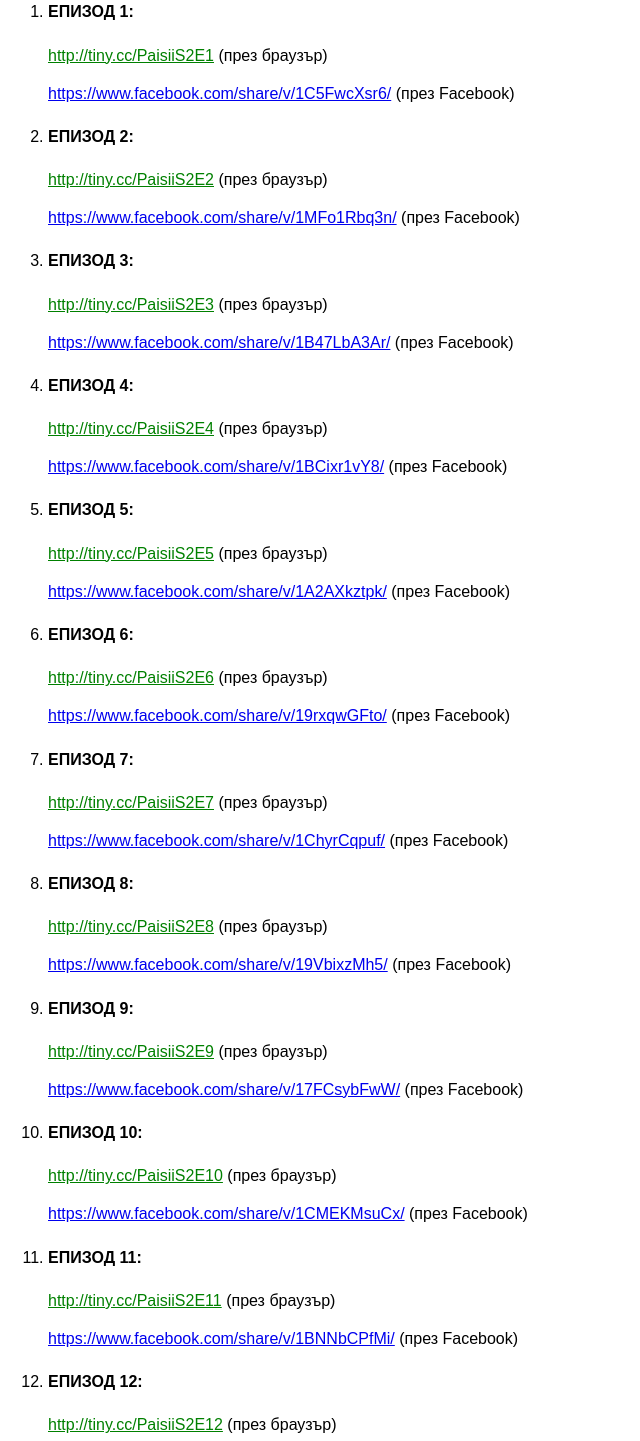
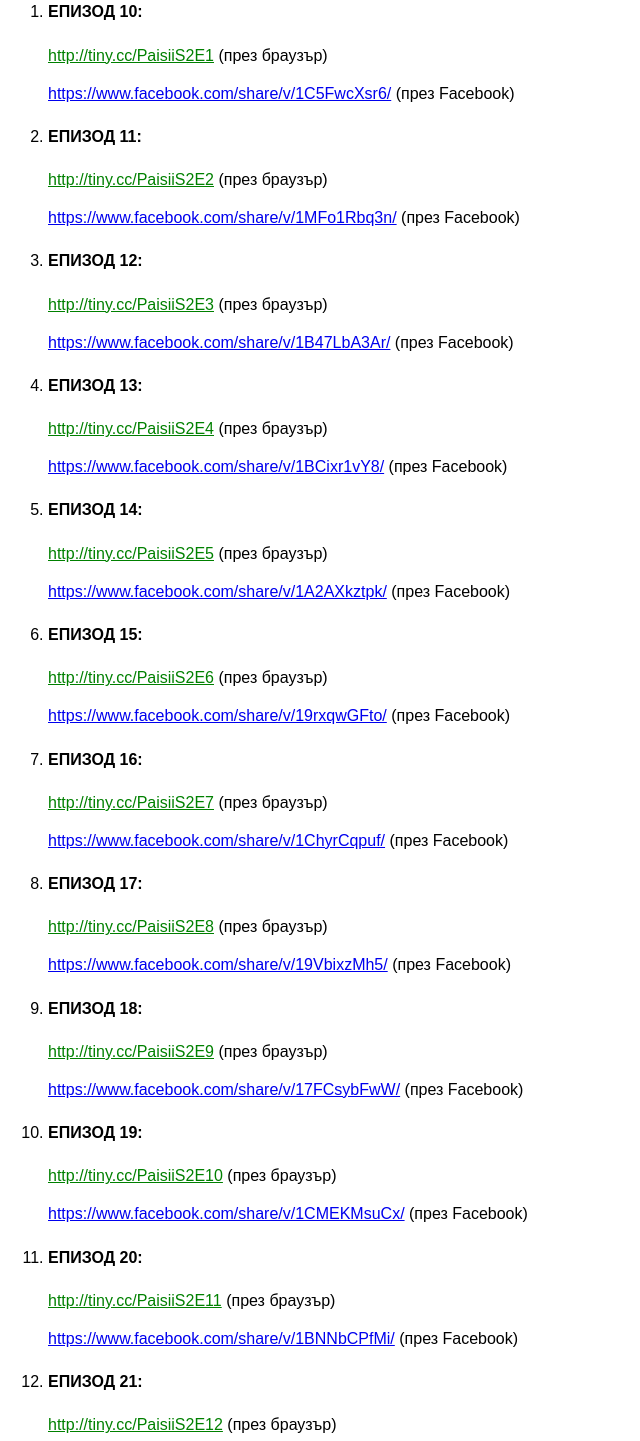
Before and after one commit to nstratiev/manastir, a plain HTML site: page bg-subtitles.html in a window 1280 px wide. Shown: the part 1454-2895 px from the top of the page, without its empty margins (0-640 px from the left). Drawn offline with Linux system fonts and the light colour scheme.

Commit message:
edit bg episodes' numbering

```diff
--- a/bg-subtitles.html
+++ b/bg-subtitles.html
@@ -104,70 +104,70 @@
 
       <ol>
         <li class="card">
-          <h4 class="episode-title">ЕПИЗОД 1:</h4>
+          <h4 class="episode-title">ЕПИЗОД 10:</h4>
           <a class="browser" href="http://tiny.cc/PaisiiS2E1">http://tiny.cc/PaisiiS2E1</a> <span class="browser">(през
             браузър)</span><br>
           <a href="https://www.facebook.com/share/v/1C5FwcXsr6/">https://www.facebook.com/share/v/1C5FwcXsr6/</a> <span
             class="facebook">(през Facebook)</span>
         </li>
         <li class="card">
-          <h4 class="episode-title">ЕПИЗОД 2:</h4>
+          <h4 class="episode-title">ЕПИЗОД 11:</h4>
           <a class="browser" href="http://tiny.cc/PaisiiS2E2">http://tiny.cc/PaisiiS2E2</a> <span class="browser">(през
             браузър)</span><br>
           <a href="https://www.facebook.com/share/v/1MFo1Rbq3n/">https://www.facebook.com/share/v/1MFo1Rbq3n/</a> <span
             class="facebook">(през Facebook)</span>
         </li>
         <li class="card">
-          <h4 class="episode-title">ЕПИЗОД 3:</h4>
+          <h4 class="episode-title">ЕПИЗОД 12:</h4>
           <a class="browser" href="http://tiny.cc/PaisiiS2E3">http://tiny.cc/PaisiiS2E3</a> <span class="browser">(през
             браузър)</span><br>
           <a href="https://www.facebook.com/share/v/1B47LbA3Ar/">https://www.facebook.com/share/v/1B47LbA3Ar/</a> <span
             class="facebook">(през Facebook)</span>
         </li>
         <li class="card">
-          <h4 class="episode-title">ЕПИЗОД 4:</h4>
+          <h4 class="episode-title">ЕПИЗОД 13:</h4>
           <a class="browser" href="http://tiny.cc/PaisiiS2E4">http://tiny.cc/PaisiiS2E4</a> <span class="browser">(през
             браузър)</span><br>
           <a href="https://www.facebook.com/share/v/1BCixr1vY8/">https://www.facebook.com/share/v/1BCixr1vY8/</a> <span
             class="facebook">(през Facebook)</span>
         </li>
         <li class="card">
-          <h4 class="episode-title">ЕПИЗОД 5:</h4>
+          <h4 class="episode-title">ЕПИЗОД 14:</h4>
           <a class="browser" href="http://tiny.cc/PaisiiS2E5">http://tiny.cc/PaisiiS2E5</a> <span class="browser">(през
             браузър)</span><br>
           <a href="https://www.facebook.com/share/v/1A2AXkztpk/">https://www.facebook.com/share/v/1A2AXkztpk/</a> <span
             class="facebook">(през Facebook)</span>
         </li>
         <li class="card">
-          <h4 class="episode-title">ЕПИЗОД 6:</h4>
+          <h4 class="episode-title">ЕПИЗОД 15:</h4>
           <a class="browser" href="http://tiny.cc/PaisiiS2E6">http://tiny.cc/PaisiiS2E6</a> <span class="browser">(през
             браузър)</span><br>
           <a href="https://www.facebook.com/share/v/19rxqwGFto/">https://www.facebook.com/share/v/19rxqwGFto/</a> <span
             class="facebook">(през Facebook)</span>
         </li>
         <li class="card">
-          <h4 class="episode-title">ЕПИЗОД 7:</h4>
+          <h4 class="episode-title">ЕПИЗОД 16:</h4>
           <a class="browser" href="http://tiny.cc/PaisiiS2E7">http://tiny.cc/PaisiiS2E7</a> <span class="browser">(през
             браузър)</span><br>
           <a href="https://www.facebook.com/share/v/1ChyrCqpuf/">https://www.facebook.com/share/v/1ChyrCqpuf/</a> <span
             class="facebook">(през Facebook)</span>
         </li>
         <li class="card">
-          <h4 class="episode-title">ЕПИЗОД 8:</h4>
+          <h4 class="episode-title">ЕПИЗОД 17:</h4>
           <a class="browser" href="http://tiny.cc/PaisiiS2E8">http://tiny.cc/PaisiiS2E8</a> <span class="browser">(през
             браузър)</span><br>
           <a href="https://www.facebook.com/share/v/19VbixzMh5/">https://www.facebook.com/share/v/19VbixzMh5/</a> <span
             class="facebook">(през Facebook)</span>
         </li>
         <li class="card">
-          <h4 class="episode-title">ЕПИЗОД 9:</h4>
+          <h4 class="episode-title">ЕПИЗОД 18:</h4>
           <a class="browser" href="http://tiny.cc/PaisiiS2E9">http://tiny.cc/PaisiiS2E9</a> <span class="browser">(през
             браузър)</span><br>
           <a href="https://www.facebook.com/share/v/17FCsybFwW/">https://www.facebook.com/share/v/17FCsybFwW/</a> <span
             class="facebook">(през Facebook)</span>
         </li>
         <li class="card">
-          <h4 class="episode-title">ЕПИЗОД 10:</h4>
+          <h4 class="episode-title">ЕПИЗОД 19:</h4>
           <a class="browser" href="http://tiny.cc/PaisiiS2E10">http://tiny.cc/PaisiiS2E10</a> <span
             class="browser">(през
             браузър)</span><br>
@@ -175,7 +175,7 @@
             class="facebook">(през Facebook)</span>
         </li>
         <li class="card">
-          <h4 class="episode-title">ЕПИЗОД 11:</h4>
+          <h4 class="episode-title">ЕПИЗОД 20:</h4>
           <a class="browser" href="http://tiny.cc/PaisiiS2E11">http://tiny.cc/PaisiiS2E11</a> <span
             class="browser">(през
             браузър)</span><br>
@@ -183,7 +183,7 @@
             class="facebook">(през Facebook)</span>
         </li>
         <li class="card">
-          <h4 class="episode-title">ЕПИЗОД 12:</h4>
+          <h4 class="episode-title">ЕПИЗОД 21:</h4>
           <a class="browser" href="http://tiny.cc/PaisiiS2E12">http://tiny.cc/PaisiiS2E12</a> <span
             class="browser">(през
             браузър)</span><br>
```
